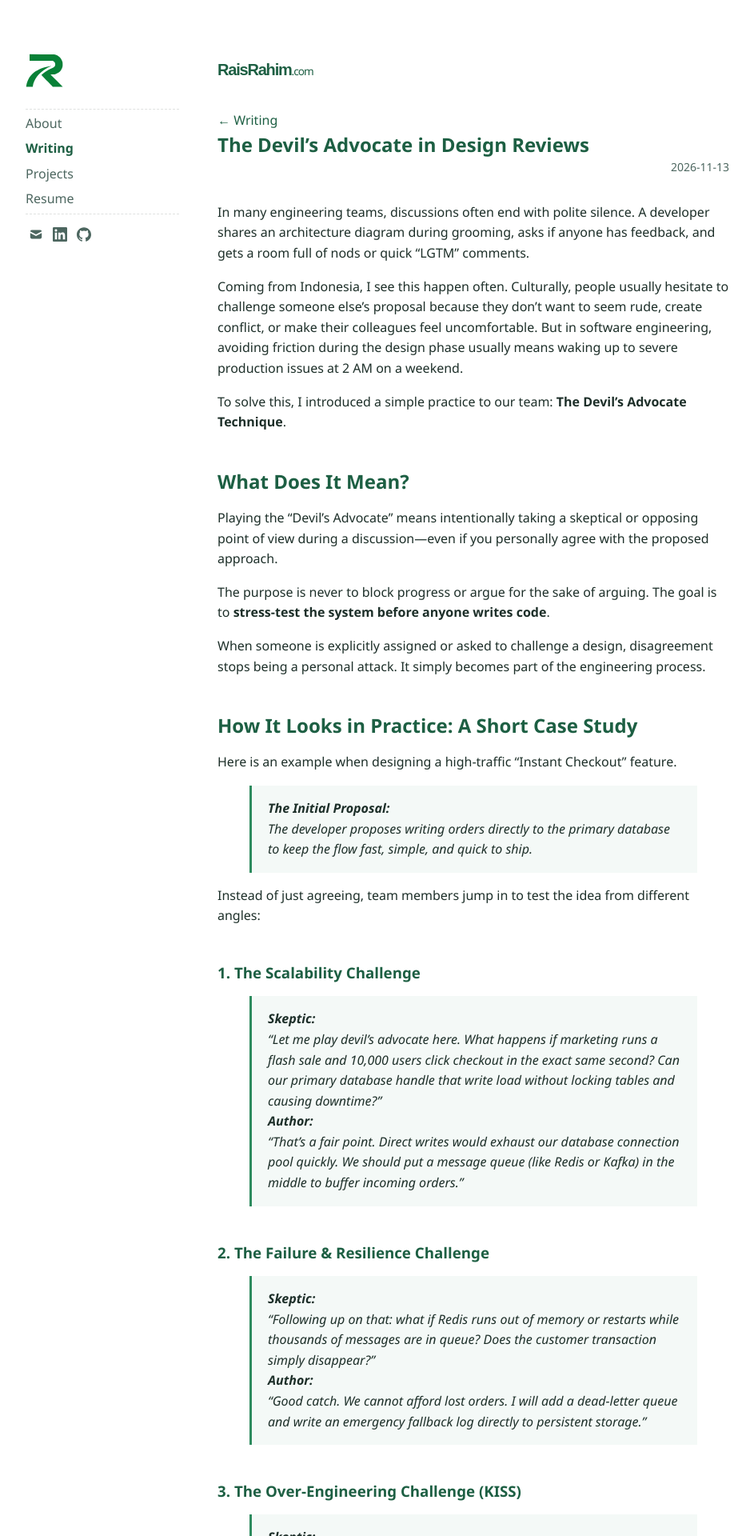
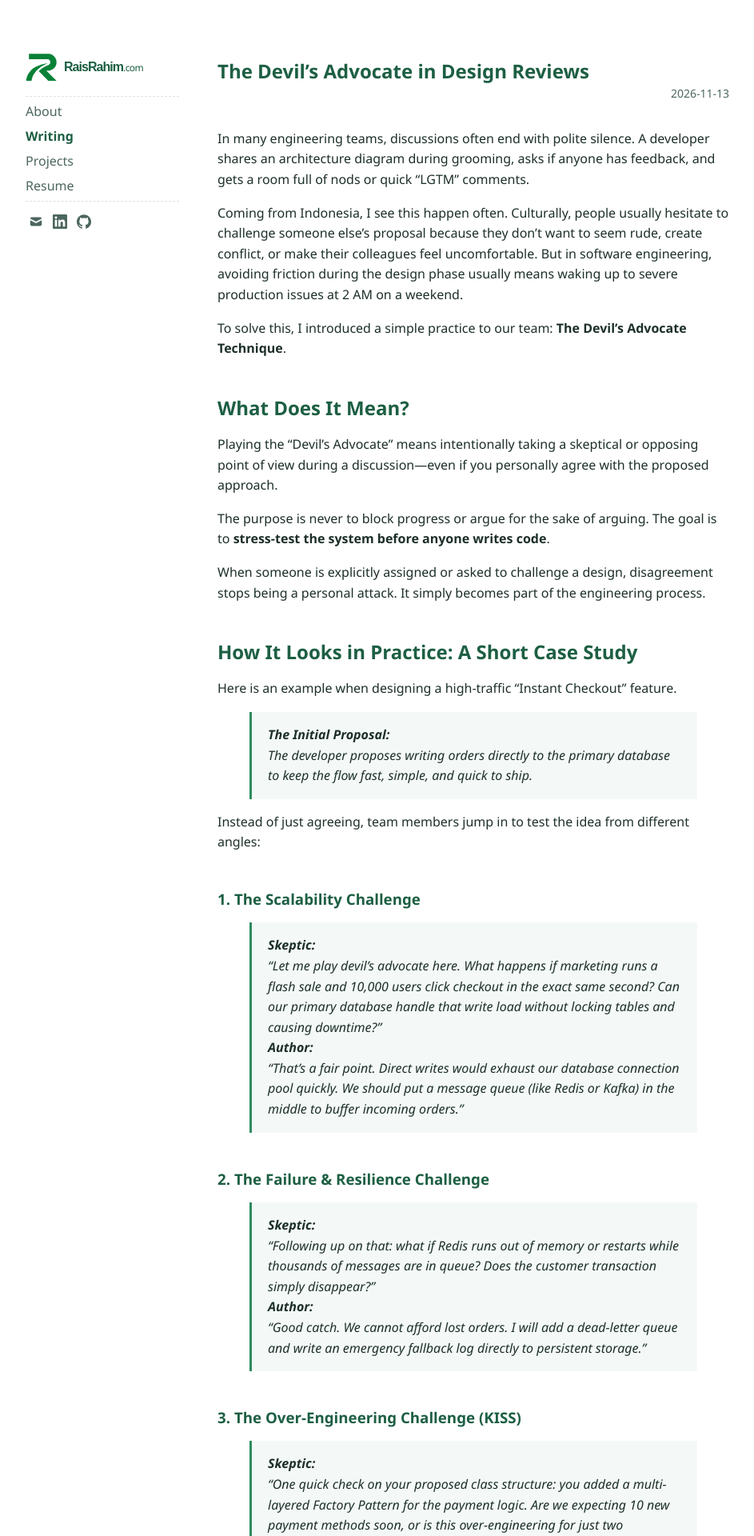
Before and after one commit to raisrahim/raisrahim.github.io, a Jekyll site: the page built from _posts/2026-11-13-devils-advocate-design-reviews.md, in a window 1280 px wide. Shown: the top 1920 px of the page at 80% size, without its empty margins (96-1039 px from the left). Built offline with Jekyll 4.4.1, drawn with Linux system fonts in a browser that asks for light colours.

Commit message:
fix: update site branding and layout for consistency
Refactor site branding structure in default layout to improve
visual hierarchy. Adjust styles for site header and brand
elements to enhance responsiveness and alignment. Comment out
back link in post layout for future use.

```diff
--- a/_layouts/default.html
+++ b/_layouts/default.html
@@ -4,9 +4,12 @@
   <body a="{{ site.theme_config.appearance | default: "auto" }}">
     <div class="site-layout">
       <aside class="site-sidebar">
-        <a class="site-brand" href="{{ "/" | relative_url }}">
-          <img src="{{ site.favicon | relative_url }}" alt="{{ site.title }}" />
-        </a>
+        <h1 class="site-brand-heading">
+          <a class="site-brand" href="{{ "/" | relative_url }}">
+            <img src="{{ site.favicon | relative_url }}" alt="" />
+            <span class="site-brand-title"><strong class="site-title-name">{{ site.title | remove: ".com" }}</strong><span class="site-title-domain">.com</span></span>
+          </a>
+        </h1>
         <nav aria-label="Main navigation">
           <ul class="site-menu">
             {%- for item in site.data.menu.entries %}
@@ -43,14 +46,6 @@
 
       <main class="page-content" aria-label="Content">
         <div class="w">
-          <header class="site-header">
-            <h1>
-              <a href="{{ "/" | relative_url }}">
-                <strong class="site-title-name">{{ site.title | remove: ".com" }}</strong><span class="site-title-domain">.com</span>
-              </a>
-            </h1>
-          </header>
-
           <div class="page-body">
             {{ content }}
           </div>
--- a/_layouts/post.html
+++ b/_layouts/post.html
@@ -4,7 +4,7 @@ layout: default
 
 <article>
   <header class="post-header">
-    {%- include back_link.html url="/writing/" text="← Writing" -%}
+    <!-- {%- include back_link.html url="/writing/" text="← Writing" -%} -->
 
     <h1 class="post-title">{{ page.title }}</h1>
 
--- a/_sass/no-style-please.scss
+++ b/_sass/no-style-please.scss
@@ -21,7 +21,6 @@ body[a="dark"] { @include dark-appearance; }
 // -------------------------------------------- //
 
 :root {
-  --site-header-height: 2.65rem;
   --bg: #ffffff;
   --bg-strong: #e9e4d9;
   --panel: #f9f6f1;
@@ -71,7 +70,7 @@ body {
   background: var(--bg);
   padding: 0.5rem 0;
   position: sticky;
-  top: var(--site-header-height);
+  top: 0;
   z-index: 1;
 }
 
@@ -180,42 +179,41 @@ a {
   top: 4rem;
 }
 
+.site-brand-heading {
+  font-size: 1rem;
+  line-height: 1.1;
+  margin: 0 0 1rem;
+}
+
 .site-brand {
-  display: inline-block;
-  margin-bottom: 1rem;
+  align-items: center;
+  color: var(--accent-strong);
+  display: flex;
+  gap: 0.5rem;
+  text-decoration: none;
 
   img {
+    display: block;
+    flex-shrink: 0;
     height: auto;
     margin: 0;
-    width: 3rem;
-    display: block;
-  }
-}
-
-.site-header {
-  margin-bottom: 1.5rem;
-
-  h1 {
-    font-size: 1.5rem;
-    letter-spacing: -0.04em;
-    margin: 0;
-    font-weight: 700;
+    width: 2.5rem;
   }
 
-  a {
-    color: var(--accent-strong);
-    text-decoration: none;
+  .site-brand-title {
+    letter-spacing: -0.04em;
+    white-space: nowrap;
   }
 
   .site-title-name {
     font-family: sans-serif;
-    font-size: 1.25rem;
+    font-size: 1rem;
     font-weight: 900;
     letter-spacing: -0.06em;
   }
 
   .site-title-domain {
-    font-size: 0.85rem;
+    font-size: 0.75rem;
     font-weight: 400;
   }
 }
@@ -292,16 +290,12 @@ a {
   }
 
   .site-sidebar {
-    margin-bottom: 3rem;
-    position: static;
-  }
-
-  .site-brand {
-    margin-bottom: 1rem;
-  }
-
-  .site-header {
-    margin-bottom: 1.5rem;
+    background: var(--bg);
+    margin: 0 -1.25rem 1.5rem;
+    padding: 0 1.25rem 0.5rem;
+    position: sticky;
+    top: 0;
+    z-index: 3;
   }
 
   .site-menu {
```
